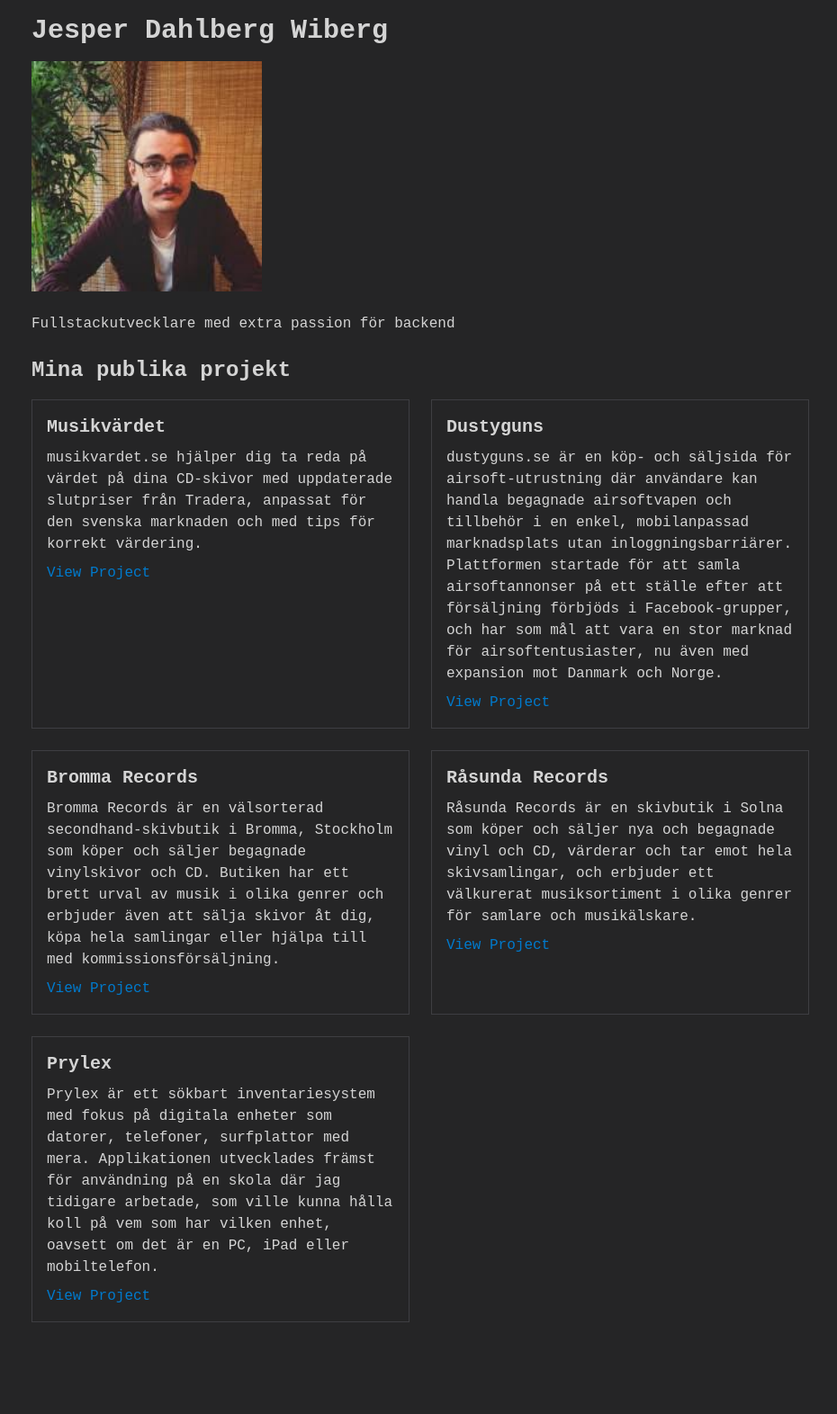
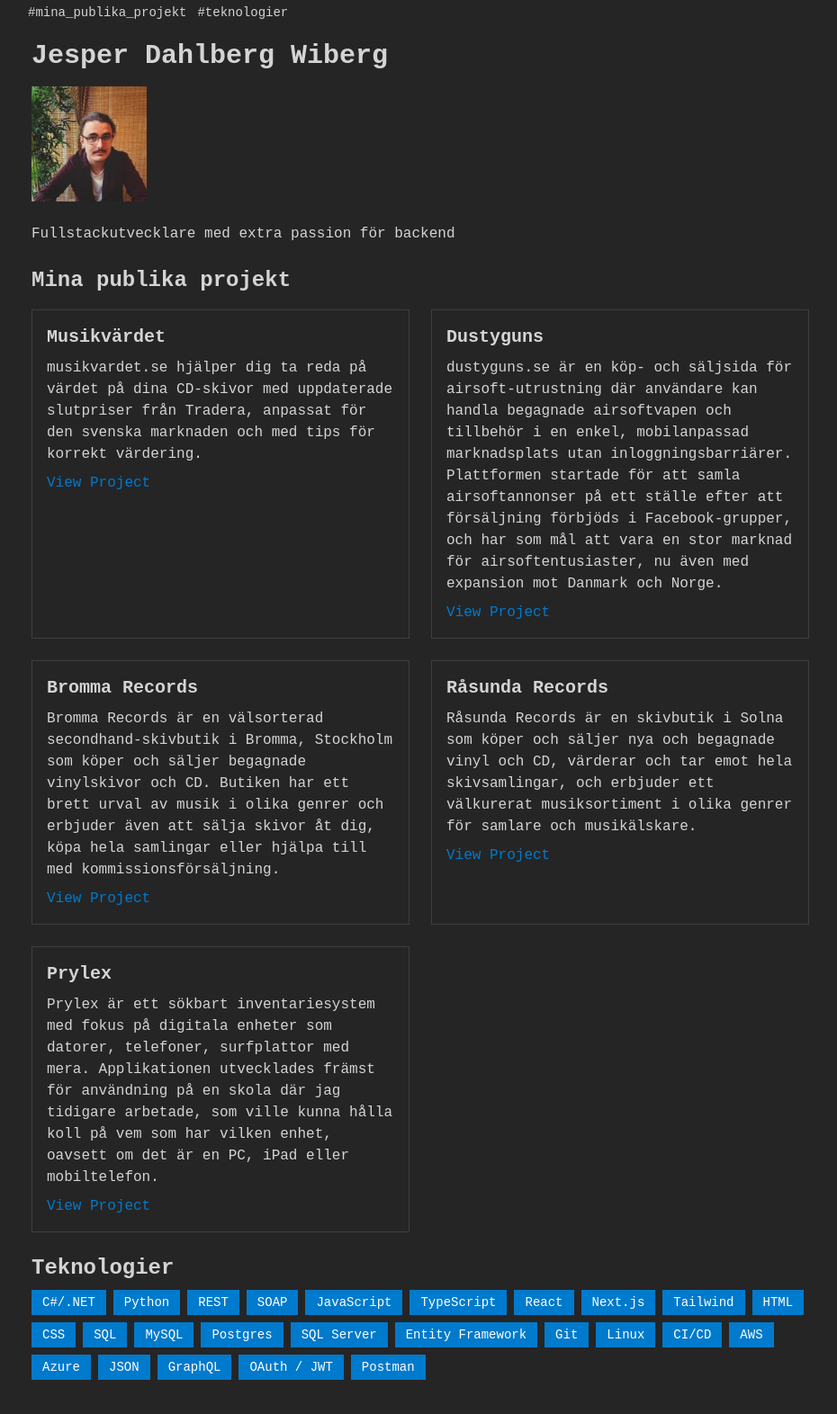
Before and after one commit to wiberg8/wiberg, a React (Vite) app: page / in a window 1280 px wide. Shown: the whole page at 90% size, without its empty margins (173-1103 px from the left). Before the commit the page ends 1486 px from the top, so only its background shows below. Built offline with nearby package versions, Linux system fonts and the light colour scheme; a web font is replaced by a local one.

Commit message:
content and styling

```diff
--- a/src/App.tsx
+++ b/src/App.tsx
@@ -35,32 +35,111 @@
   },
 ];
 
+const technologies = [
+  "C#/.NET",
+  "Python",
+
+  "REST",
+  "SOAP",
+
+  "JavaScript",
+  "TypeScript",
+  "React",
+  "Next.js",
+
+  "Tailwind",
+  "HTML",
+  "CSS",
+
+  "SQL",
+  "MySQL",
+  "Postgres",
+  "SQL Server",
+  "Entity Framework",
+
+  "Git",
+  "Linux",
+  "CI/CD",
+
+  "AWS",
+  "Azure",
+  "JSON",
+  "GraphQL",
+  "OAuth / JWT",
+  "Postman",
+];
+
 function App() {
   return (
-    <div className="max-w-4xl p-4 mx-auto">
+    <>
+      <ul className="max-w-4xl px-3 py-1 mx-auto text-vs-text-primary flex text-sm gap-3">
+      <li>
+          <a href="#mina_projekt" className="hover:underline">
+            #mina_publika_projekt
+          </a>
+        </li>
+        <li>
+          <a href="#teknologier" className="hover:underline">
+            #teknologier
+          </a>
+        </li>
+      </ul>
+      <div className="max-w-4xl p-4 mx-auto">
+        <About/>
+        <Projects id="mina_publika_projekt"/>
+        <Tech id="teknologier"/>
+      </div>
+    </>
+  );
+}
+
+function About() {
+  return (
+    <div className="mb-6">
       <h1 className="text-3xl font-bold mb-4">Jesper Dahlberg Wiberg</h1>
 
       <img
         src={reactLogo}
-        className={`w-64 mb-6 aspect-1/1 object-cover`}
+        className={`w-32 mb-6 aspect-1/1 object-cover`}
         alt="Jesper"
       />
 
-      <p className="mb-6">
-        Fullstackutvecklare med extra passion för backend
-      </p>
+      <p>Fullstackutvecklare med extra passion för backend</p>
+    </div>
+  );
+}
 
+function Tech({ id }: { id: string }) {
+  return (
+    <div className="mb-6" id={id}>
+      <h2 className="text-2xl font-semibold mb-2">
+        Teknologier
+      </h2>
+      <div className="flex flex-wrap gap-2 mb-6">
+        {technologies.map((tech, idx) => (
+          <span key={idx} className="bg-vs-accent text-white px-3 py-1 text-sm">
+            {tech}
+          </span>
+        ))}
+      </div>
+    </div>
+  );
+}
+
+function Projects({ id }: { id: string }) {
+  return (
+    <div className="mb-6" id={id}>
       <h2 className="text-2xl font-semibold mb-4">Mina publika projekt</h2>
 
       <div className="grid grid-cols-1 md:grid-cols-2 gap-6">
         {projects.map((project, idx) => (
-          <div
-            key={idx}
-            className="border border-vs-border p-4"
-          >
+          <div key={idx} className="border border-vs-border p-4">
             <h3 className="text-xl font-bold mb-2">{project.title}</h3>
             <p>{project.description}</p>
-            <a href={project.link} className="text-vs-accent hover:underline mt-2 inline-block">
+            <a
+              href={project.link}
+              className="text-vs-accent hover:underline mt-2 inline-block"
+            >
               View Project
             </a>
           </div>
--- a/src/Navigation.tsx
+++ b/src/Navigation.tsx
@@ -1,12 +1,12 @@
-const items = ["Start", "Om", "Kalle"];
+const items = ["", "Om", "Kalle"];
 
 function Navigation() {
   return (
-    <ul className="bg-vs-bg-darkest text-vs-text-primary flex justify-start items-center text-lg gap-3">
+    <ul className="text-vs-text-primary flex justify-center items-center text-lg gap-3">
       {items.map((x) => {
         return (
           <li key={`Navigation${x}`} className="p-1">
-            <a className="hover:underline" href="#">{x}</a>
+            <a className="hover:underline" href="#teknologier">{x}</a>
           </li>
         );
       })}
```
